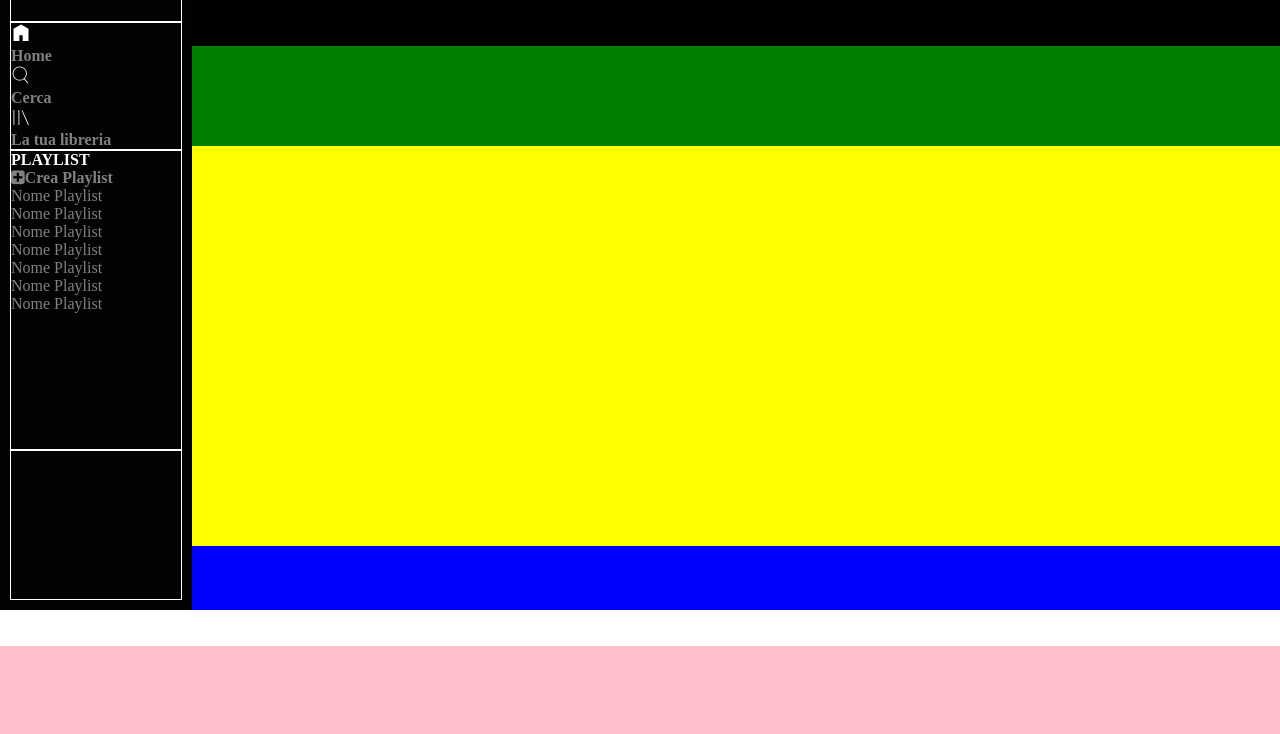
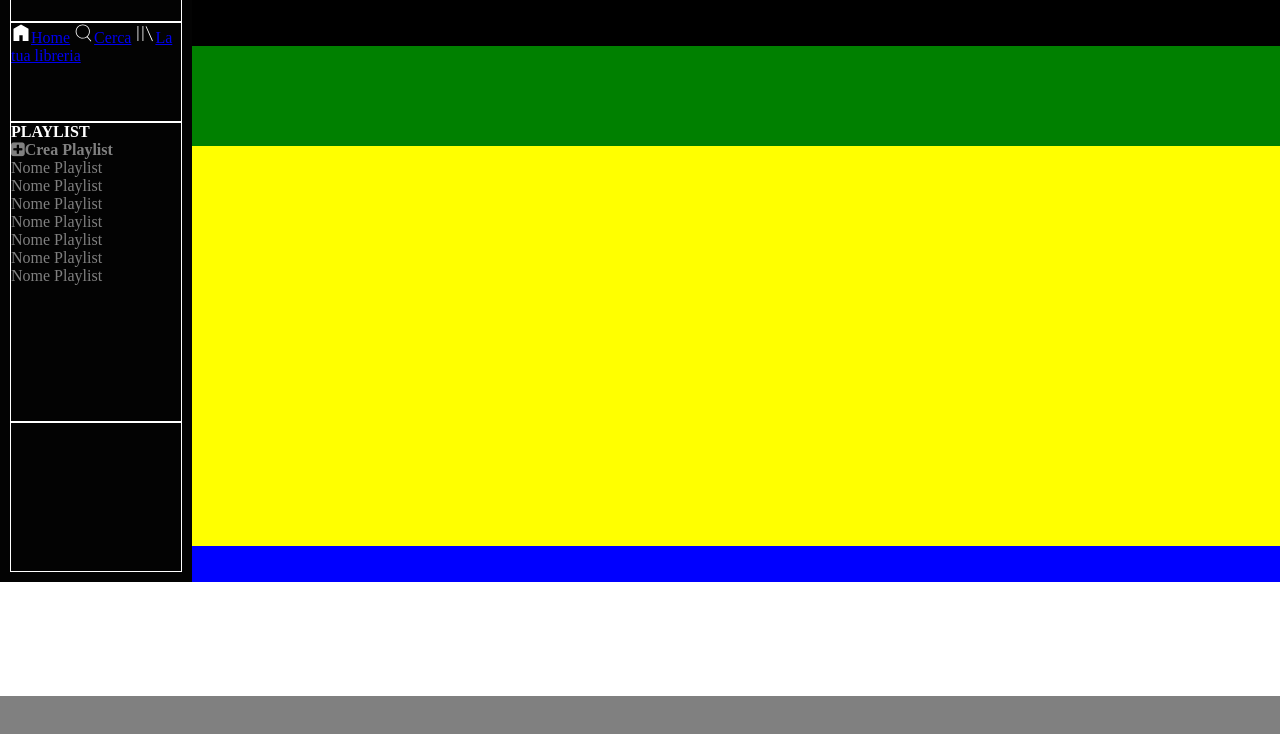
Before and after one commit to annarosalen/html-css-spotifyweb, a plain HTML site: page index.html in a window 1280 px wide. Shown: the part 54-788 px from the top of the page. Drawn offline with Linux system fonts and the light colour scheme.

Commit message:
problema menu

```diff
--- a/css/style.css
+++ b/css/style.css
@@ -25,7 +25,7 @@
 #parte-centrale{
   background-color: blue;
   min-height: 600px;
-  width: 85%;
+  flex-grow: 1;
 }
 
 #parte-centrale #upgrade{
@@ -48,8 +48,8 @@
   position: fixed ;
   bottom: 0;
   left: 0;
-  background-color: pink;
-  min-height: 100px;
+  background-color: grey;
+  min-height: 50px;
   z-index: 300;
   width: 100%;
 }
--- a/index.html
+++ b/index.html
@@ -23,18 +23,10 @@
             <img src="img/logo.svg" alt="spotify">
           </div>
           <div id="menu">
-            <div class="voci-menu">
-              <img src="img/home.svg" alt="home">
-              <h4 class="text-grey">Home</h4>
-            </div>
-            <div class="voci-menu">
-              <img src="img/search.svg" alt="">
-              <h4 class="text-grey">Cerca</h4>
-            </div>
-            <div class="voci-menu">
-              <img src="img/libreria.svg" alt="">
-              <h4 class="text-grey">La tua libreria</h4>
-            </div>
+              <a href="#"><img src="img/home.svg" alt="">Home</a>
+              <a href="#"><img src="img/search.svg" alt="">Cerca</a>
+              <a href="#"><img src="img/libreria.svg" alt="">La tua libreria</a>
+
           </div>
           <div id="playlist">
             <h4 class="text-white">PLAYLIST</h4>
```
